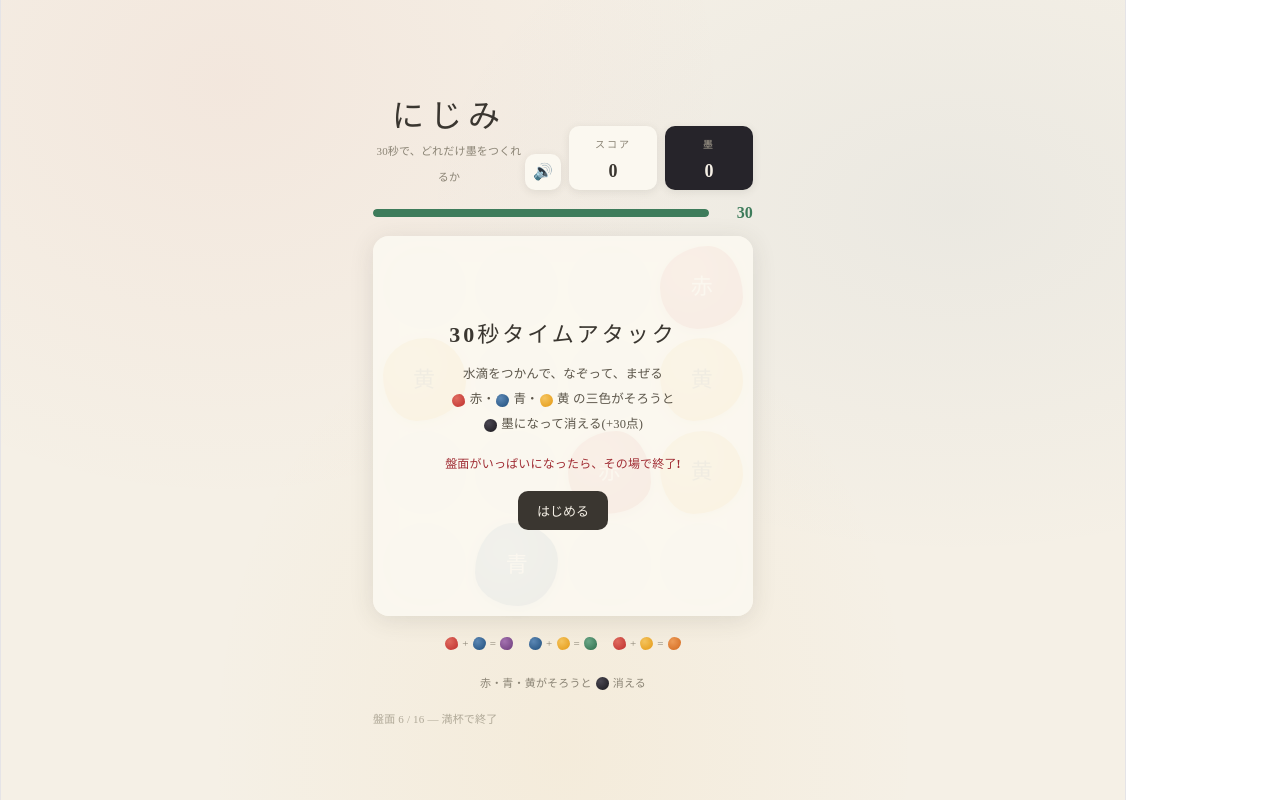
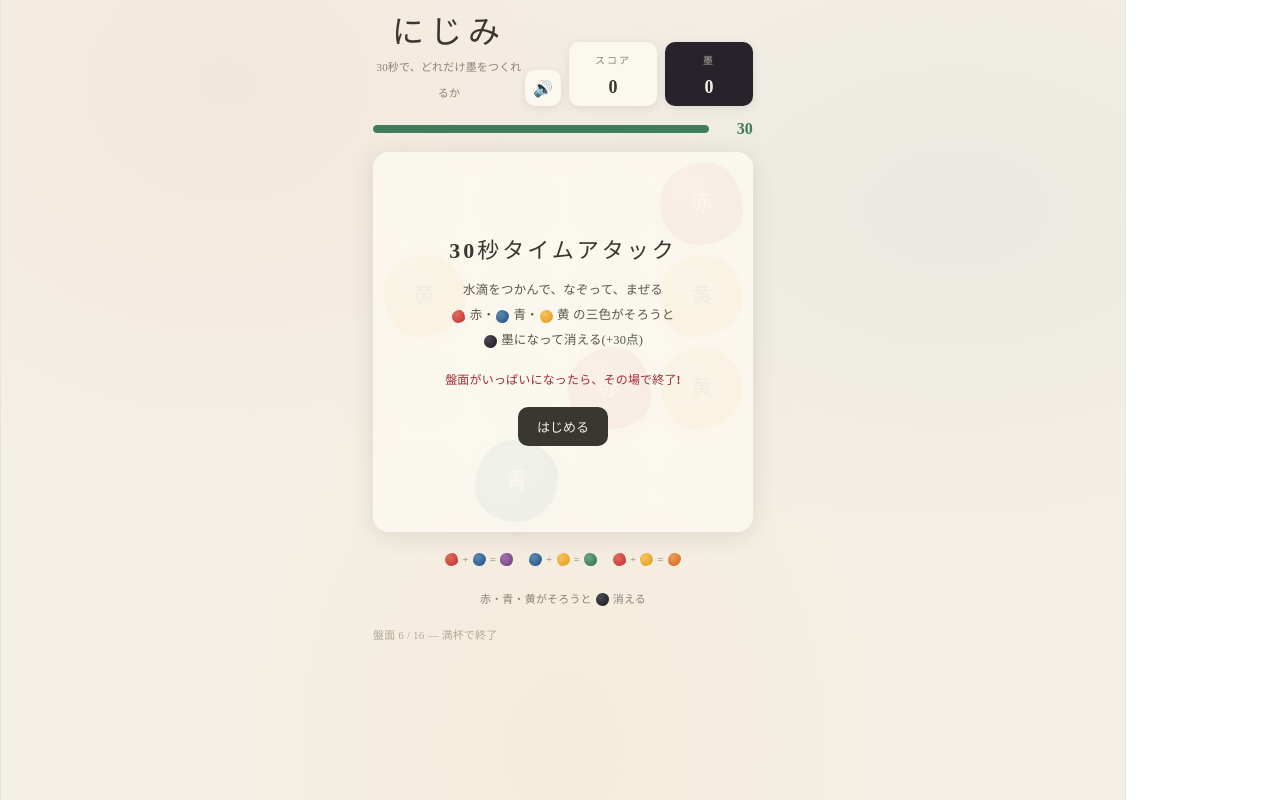
Before and after one commit to fuyunon/nijimi, a React (Vite) app: page / in a window 1280 px wide. Built offline with nearby package versions, Linux system fonts and the light colour scheme.

Commit message:
flex-startに変更

```diff
--- a/src/App.jsx
+++ b/src/App.jsx
@@ -377,7 +377,7 @@ export default function App() {
         display: "flex",
         flexDirection: "column",
         alignItems: "center",
-        justifyContent: "center",
+        justifyContent: "flex-start",
         paddingTop: "calc(env(safe-area-inset-top, 0px) + 16px)",
         paddingBottom: "calc(env(safe-area-inset-bottom, 0px) + 16px)",
         paddingLeft: "calc(env(safe-area-inset-left, 0px) + 16px)",
```
